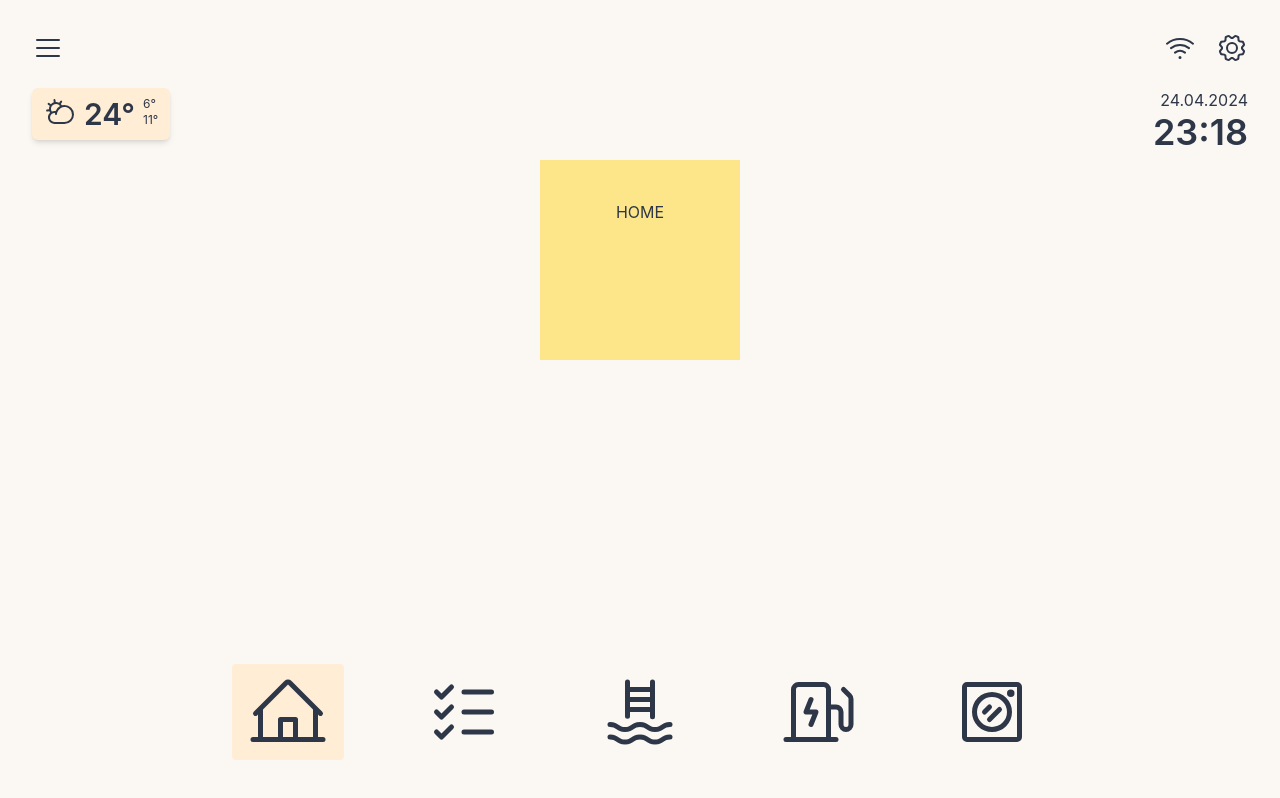
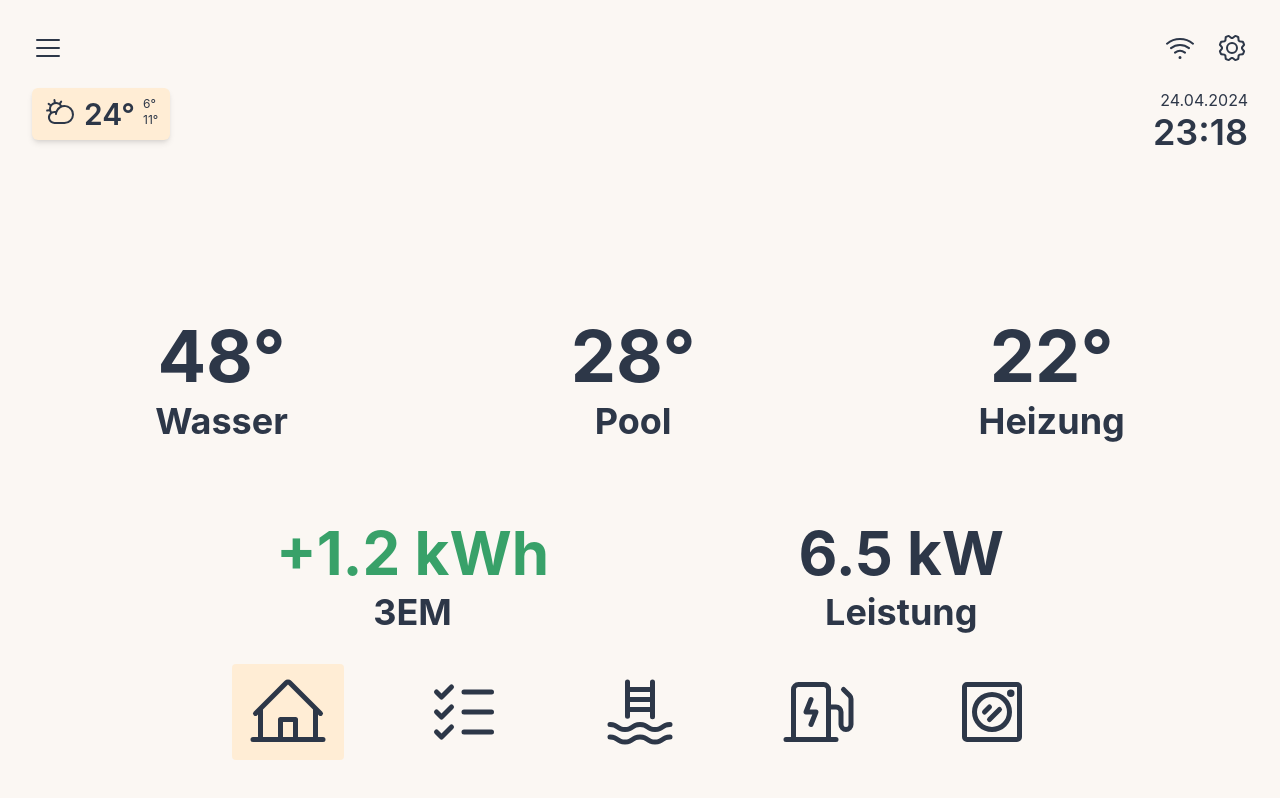
Before and after one commit to larzknoke/smarty, a Next.js app: page /home in a window 1280 px wide. Built offline with nearby package versions, Linux system fonts and the light colour scheme; no server answers.

Commit message:
gcal api

```diff
--- a/src/pages/api/auth/[...nextauth].js
+++ b/src/pages/api/auth/[...nextauth].js
@@ -36,7 +36,9 @@ export const authOptions = {
       // authorizationUrl: process.env.GOOGLE_AUTH_URI,
       authorization: {
         params: {
-          scope: "openid email profile https://www.googleapis.com/auth/tasks",
+          // scope: "openid email profile https://www.googleapis.com/auth/tasks",
+          scope:
+            "openid email profile https://www.googleapis.com/auth/calendar",
         },
       },
     }),
--- /dev/null
+++ b/src/pages/api/gcal.js
@@ -0,0 +1,62 @@
+// Next.js API route support: https://nextjs.org/docs/api-routes/introduction
+
+import { google } from "googleapis";
+import { getServerSession } from "next-auth";
+import { getToken } from "next-auth/jwt";
+import { authOptions } from "./auth/[...nextauth]";
+
+export default async (req, res) => {
+  try {
+    const session = await getServerSession(req, res, authOptions);
+    const token = await getToken({ req });
+    console.log("session", session);
+    console.log("token", token);
+
+    if (!session) {
+      return res.status(401).json({ error: "No Session Active" });
+    }
+
+    const accessToken = session?.accessToken;
+    const refreshToken = session?.refreshToken;
+
+    if (!accessToken) {
+      return res.status(401).json({ error: "No Access Token" });
+    }
+
+    const oauth2Client = new google.auth.OAuth2({});
+
+    oauth2Client.setCredentials({
+      access_token: accessToken,
+      refresh_token: refreshToken,
+    });
+
+    if (oauth2Client.isTokenExpiring()) {
+      const { tokens } = await oauth2Client.refreshAccessToken();
+      const newAccessToken = tokens.access_token;
+
+      session.user.accessToken = newAccessToken;
+    }
+
+    console.log("oauth2Client", oauth2Client);
+
+    const calendar = google.calendar({ version: "v3", auth: oauth2Client });
+    const result = calendar.events.list({
+      calendarId: "15o5sfjde220dar98njal5m3u4@group.calendar.google.com",
+      timeMin: new Date().toISOString(),
+      maxResults: 10,
+      singleEvents: true,
+      orderBy: "startTime",
+    });
+    const events = (await result).data.items || [];
+    console.log("events", events);
+    // const events = result.data.items || [];
+    // const json = {
+    //   events,
+    // };
+
+    res.status(200).json({ success: true, events });
+  } catch (error) {
+    console.error("An error occurred: ", error);
+    return res.status(500).json({ error: "Internal Error" });
+  }
+};
--- a/src/pages/home.js
+++ b/src/pages/home.js
@@ -1,18 +1,45 @@
-import { Box } from "@chakra-ui/react";
 import TransitionWrapper from "@/components/TransitionWrapper";
-
+import {
+  Text,
+  Flex,
+  Switch,
+  HStack,
+  Heading,
+  VStack,
+  Divider,
+} from "@chakra-ui/react";
+import { SolarPanel } from "@phosphor-icons/react";
 function Home() {
   return (
     <TransitionWrapper>
-      <Box
-        bg={"orange.200"}
-        w={"200px"}
-        h={"200px"}
-        textAlign={"center"}
-        p={10}
-      >
-        HOME
-      </Box>
+      <Flex direction={"column"} w={"85%"} gap={20} mt={40} px={8}>
+        <HStack justifyContent={"space-between"}>
+          <VStack>
+            <Heading size={"4xl"}>48°</Heading>
+            <Heading size={"xl"}>Wasser</Heading>
+          </VStack>
+          <VStack>
+            <Heading size={"4xl"}>28°</Heading>
+            <Heading size={"xl"}>Pool</Heading>
+          </VStack>
+          <VStack>
+            <Heading size={"4xl"}>22°</Heading>
+            <Heading size={"xl"}>Heizung</Heading>
+          </VStack>
+        </HStack>
+        <HStack justifyContent={"space-around"}>
+          <VStack>
+            <Heading size={"3xl"} color={"green.500"}>
+              +1.2 kWh
+            </Heading>
+            <Heading size={"xl"}>3EM</Heading>
+          </VStack>
+          <VStack>
+            <Heading size={"3xl"}>6.5 kW</Heading>
+            <Heading size={"xl"}>Leistung</Heading>
+          </VStack>
+        </HStack>
+      </Flex>
     </TransitionWrapper>
   );
 }
```
